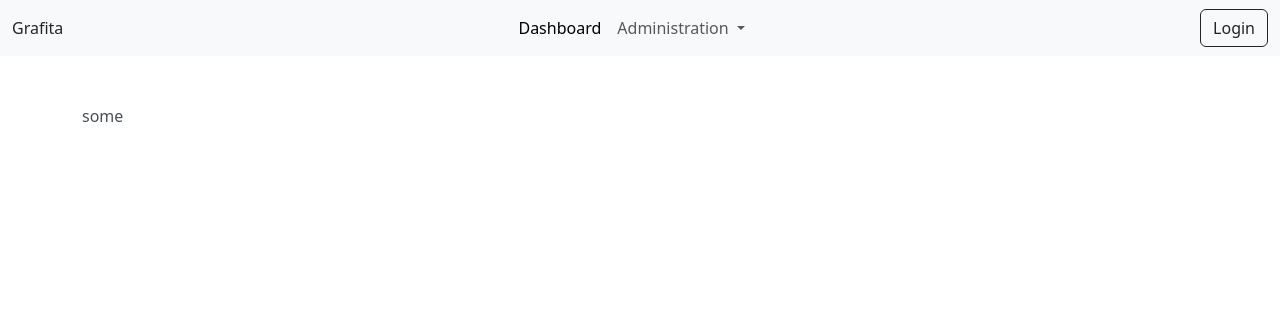
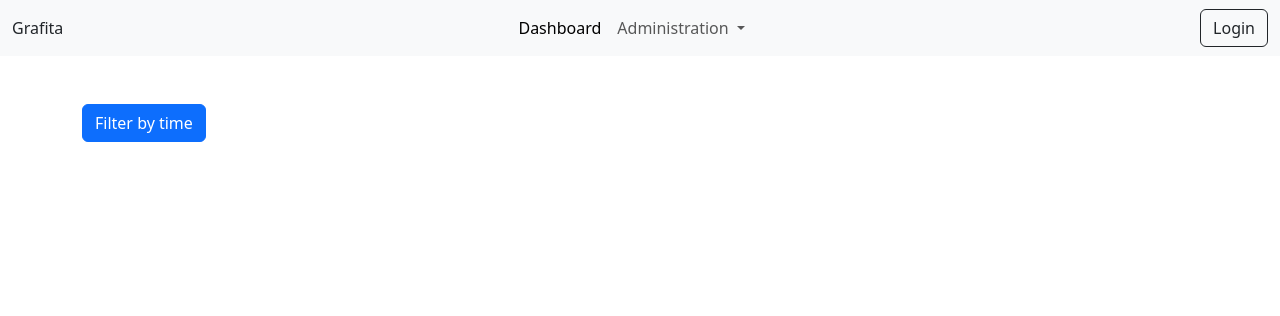
Before and after one commit to 20dinara03/smart-iot-manager-IIS-VUT-FIT, a Django app: page /dashboard/ in a window 1280 px wide. Shown: the top 316 px of the page. Run offline with Django 4.2, Linux system fonts and the light colour scheme; tables that the repository leaves empty hold one stand-in row (values such as "Sample post"); data that the repository does not hold is empty.

Commit message:
fix: draft: filter by time

```diff
--- /dev/null
+++ b/src/grafita/templates/grafs/_graf.html
@@ -0,0 +1 @@
+<script src="https://cdn.jsdelivr.net/npm/chart.js"></script>
--- /dev/null
+++ b/src/grafita/templates/grafs/standard.html
@@ -0,0 +1,152 @@
+{% include 'grafs/_graf.html' %}
+
+<time datetime="1914-12-20 08:30:45.687"></time>
+
+<p class="d-inline-flex gap-1">
+    <a class="btn btn-primary" data-bs-toggle="collapse" href="#collapseExample" role="button" aria-expanded="false"
+       aria-controls="collapseExample">
+        Filter by time
+    </a>
+</p>
+<div class="collapse" id="collapseExample">
+    <div class="card card-body">
+        <div class="container">
+            <div class="row py-1">
+                <div class="col-2">
+                    <input type="checkbox" class="btn-check" id="timeFromBtn" autocomplete="off">
+                    <label class="btn btn-outline-primary" for="timeFromBtn" style="width: 100%">Time From</label>
+                </div>
+
+                <div class="col-3 d-flex justify-content-center">
+                    <label for="timeFrom"></label>
+                    <input id="timeFrom" type="datetime-local" class="form-control" disabled>
+                </div>
+            </div>
+            <div class="row py-1">
+                <div class="col-2">
+                    <input type="checkbox" class="btn-check" id="timeToBtn" autocomplete="off">
+                    <label class="btn btn-outline-primary" for="timeToBtn" style="width: 100%">Time To</label>
+                </div>
+                <div class="col-3 d-flex justify-content-center">
+                    <label for="timeTo"></label>
+                    <input id="timeTo" type="datetime-local" class="form-control" disabled>
+                </div>
+            </div>
+            <div class="row py-1">
+                <div class="col-2">
+                    <button class="btn btn-dark" onclick="fetch_metrics()">Filter</button>
+                </div>
+            </div>
+        </div>
+    </div>
+</div>
+
+
+<div id="chart" data-config='{"device": 1, "type": "line"}'>
+</div>
+
+<script>
+    function requestMetrics(device, time_from, time_to) {
+        let url = `/api/v1/device/${device}/metrics`;
+        if (time_from || time_to) {
+            url += "?";
+        }
+        if (time_from !== undefined) {
+            url += `from=${time_from}`;
+            if (time_to !== undefined) {
+                url += "&";
+            }
+        }
+        if (time_to !== undefined) {
+            url += `to=${time_to}`;
+        }
+        return fetch(url)
+            .then(response => response.json())
+            .then(data => {
+                return data;
+            });
+    }
+
+    const chart = document.getElementById("chart")
+
+    datasets = {}
+
+    const config = JSON.parse(chart["dataset"]["config"]);
+    metricSet = requestMetrics(config["device"], undefined, undefined)
+
+    metricSet.then(data => {
+
+        for (const [metric, value] of Object.entries(data)) {
+            new_graph(metric, value);
+        }
+    })
+
+</script>
+
+
+<script>
+    let timeFrom = document.getElementById('timeFrom');
+    let timeTo = document.getElementById('timeTo');
+    let timeFromBtn = document.getElementById('timeFromBtn');
+    let timeToBtn = document.getElementById('timeToBtn');
+
+    timeFromBtn.addEventListener('change', function () {
+        timeFrom.disabled = !timeFromBtn.checked;
+    });
+
+    timeToBtn.addEventListener('change', function () {
+        timeTo.disabled = !timeToBtn.checked;
+    });
+
+    function new_graph(metric, value) {
+        const newCanvas = document.createElement("canvas");
+        newCanvas.id = metric
+        chart.appendChild(newCanvas)
+
+        new Chart(newCanvas, {
+            type: config["type"],
+            data: {
+                labels: value["time"],
+                datasets: [
+                    {
+                        label: metric,
+                        data: value["value"]
+                    }
+                ]
+            },
+            options: {
+                scales: {
+                    y: {
+                        beginAtZero: true
+                    }
+                }
+            }
+        })
+    }
+
+    function fetch_metrics() {
+        if (timeFromBtn.checked) {
+            time_from = new Date(timeFrom.value).getTime() / 1000;
+        } else {
+            time_from = undefined;
+        }
+
+        if (timeToBtn.checked) {
+            time_to = new Date(timeTo.value).getTime() / 1000;
+        } else {
+            time_to = undefined;
+        }
+
+        metricSet = requestMetrics(config["device"], time_from, time_to)
+
+        metricSet.then(data => {
+                for (const [metric, value] of Object.entries(data)) {
+                    const canvas = document.getElementById(metric);
+                    canvas.remove();
+                    new_graph(metric, value);
+                }
+            }
+        )
+
+    }
+</script>
--- a/src/rest/metric.py
+++ b/src/rest/metric.py
@@ -1,6 +1,10 @@
+import logging
+from datetime import datetime
 from typing import TypedDict
 
+from django.db.models import QuerySet
 from django.http import Http404
+from django.utils import timezone
 from rest_framework import serializers, views
 from rest_framework.response import Response
 
@@ -13,18 +17,47 @@ class MetricSerializer(serializers.HyperlinkedModelSerializer):
         fields = ["time", "value", "device", "attribute"]
 
 
-Dataframe: TypedDict = TypedDict("Response", {"time": str, "value": float})
+Dataframe: TypedDict = TypedDict("Dataframe", {"time": str, "value": float})
 
 
 class MetricView(views.APIView):
     def get(self, request, device_pk, _=None):
-        df = self.get_metrics_dataframe(self.get_device(device_pk))
+        df = self.get_metrics_dataframe(
+            self.filter_metrics(
+                self.get_device(device_pk),
+                self.unix_to_datetime(request.GET.get("from")),
+                self.unix_to_datetime(request.GET.get("to")),
+            )
+        )
         return Response(df)
 
     @staticmethod
-    def get_metrics_dataframe(device: Device) -> dict[str, dict[str, list[Dataframe]]]:
+    def unix_to_datetime(unix):
+        if unix:
+            return datetime.fromtimestamp(int(unix), tz=timezone.utc).strftime("%Y-%m-%d %H:%M:%S %z")
+
+    @staticmethod
+    def filter_metrics(device: Device, f, t) -> QuerySet[Metric]:
+        kw = {}
+        if f and t:
+            kw["time__range"] = (f, t)
+        elif f:
+            kw["time__gte"] = f
+        elif t:
+            kw["time__lte"] = t
+
+        return (
+            Metric.objects.filter(
+                device=device,
+                **kw,
+            )
+            .values("time", "value", "attribute")
+            .order_by("attribute")
+        )
+
+    @staticmethod
+    def get_metrics_dataframe(metrics: QuerySet[Metric]) -> dict[str, dict[str, list[Dataframe]]]:
         df: dict[str, dict[str, list[Dataframe]]] = {}  # type: ignore
-        metrics = Metric.objects.filter(device=device).values("time", "value", "attribute").order_by("attribute")
         for metric in metrics.iterator():
             attr = df.get(metric["attribute"])
             if attr:
--- a/src/templates/dashboard.html
+++ b/src/templates/dashboard.html
@@ -1 +1,6 @@
 {% extends "_base.html" %}
+
+{% block content %}
+
+    {% include "grafs/standard.html" %}
+{% endblock %}
```
